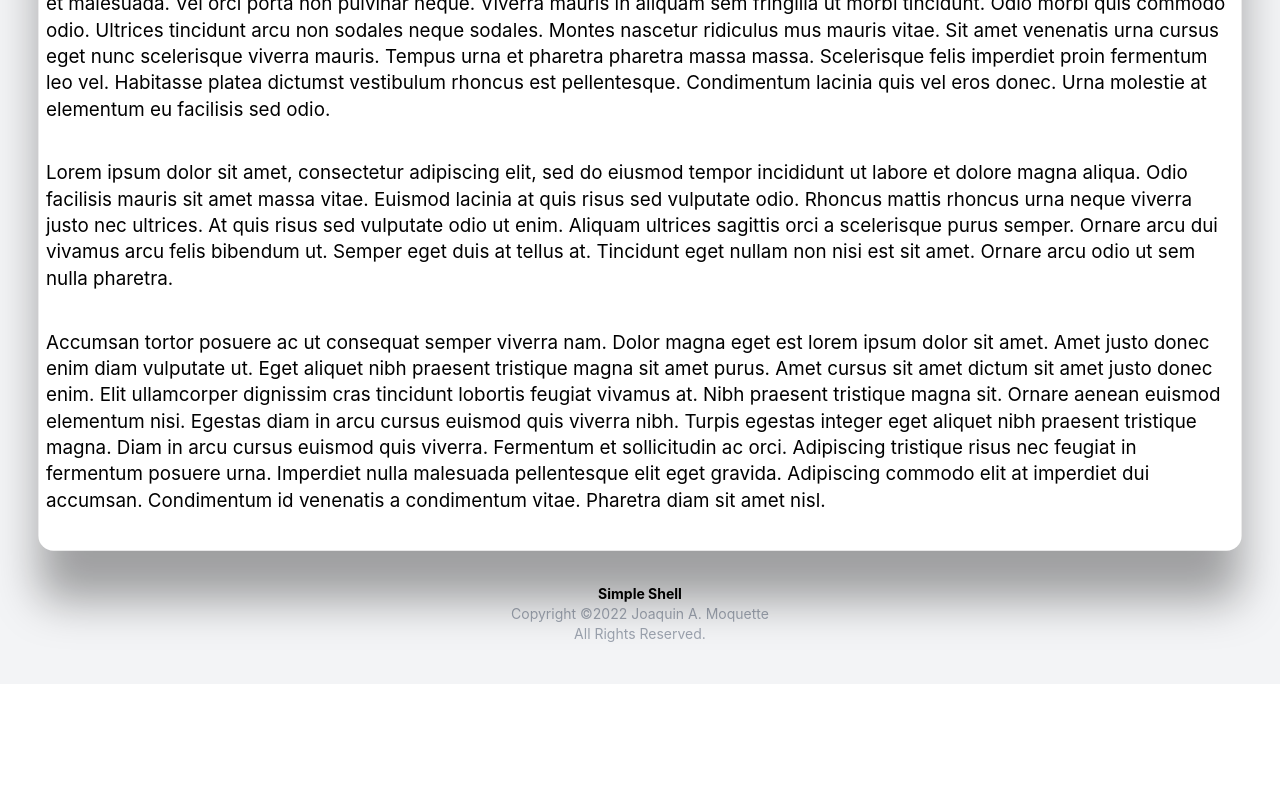
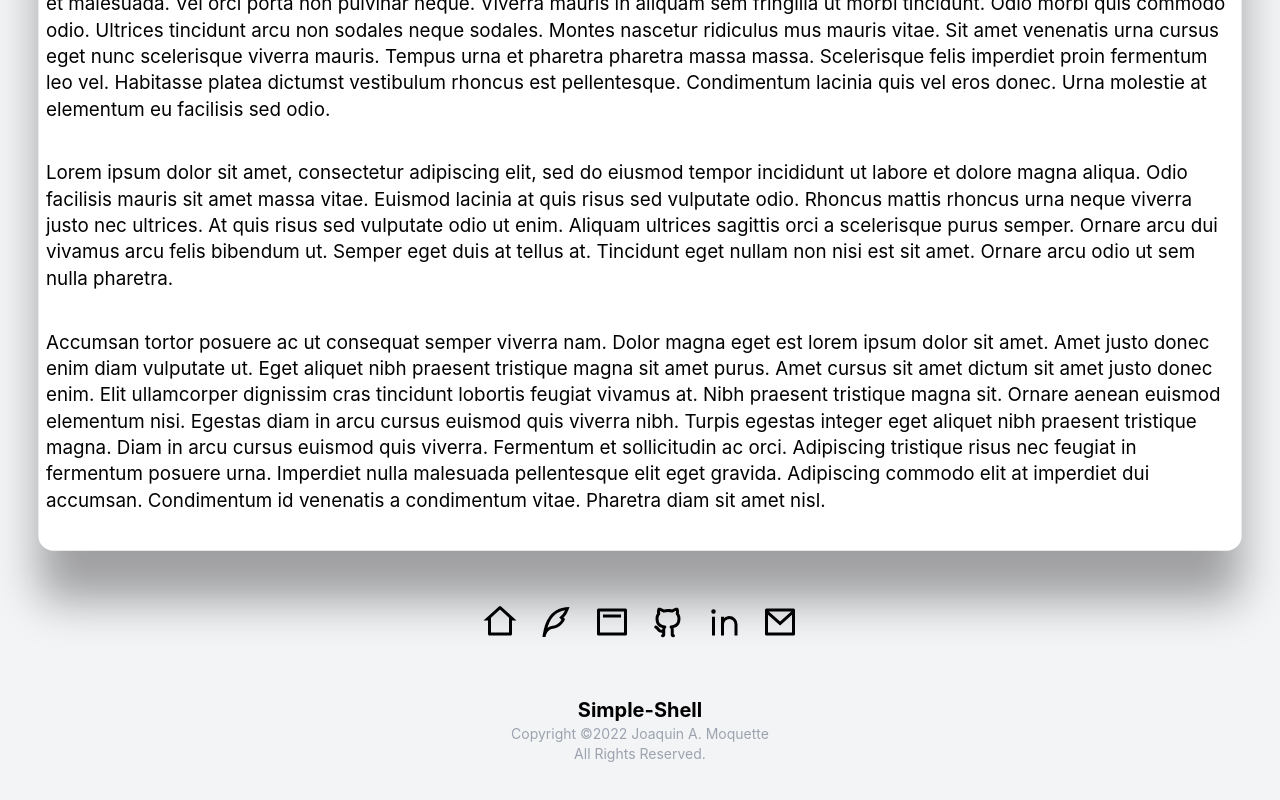
Before and after one commit to moquette/simple-shell, a React app: page /portfolio in a window 1280 px wide. Shown: the part 524-1324 px from the top of the page. Before the commit the page ends 1208 px from the top, so only its background shows below. Built offline with nearby package versions, Linux system fonts and the light colour scheme; a web font is replaced by a local one.

Commit message:
footer icon

```diff
--- a/package.json
+++ b/package.json
@@ -25,7 +25,8 @@
     "@types/aos": "^3.0.4",
     "aos": "^2.3.4",
     "react": "^18.0.0",
-    "react-dom": "^18.0.0"
+    "react-dom": "^18.0.0",
+    "react-icons": "^4.3.1"
   },
   "devDependencies": {
     "@pmmmwh/react-refresh-webpack-plugin": "^0.5.5",
--- a/src/components/Footer.tsx
+++ b/src/components/Footer.tsx
@@ -1,15 +1,60 @@
 import React from 'react'
+import {NavLink} from 'react-router-dom'
+import {
+  RiHome2Line,
+  RiQuillPenLine,
+  RiLayoutTop2Line,
+  RiLinkedinLine,
+  RiGithubLine,
+  RiMailLine,
+} from 'react-icons/ri'
 
 export default function Footer() {
   return (
+    <footer>
+      <div className="flex flex-row items-center justify-center mt-5 mb-14 text-4xl space-x-5">
+        <NavLink to="/" className="navbar-link">
+          <RiHome2Line />
+        </NavLink>
+        <NavLink to="/resume" className="navbar-link">
+          <RiQuillPenLine />
+        </NavLink>
+        <NavLink to="/portfolio" className="navbar-link">
+          <RiLayoutTop2Line />
+        </NavLink>
+        <a
+          href="https://github.com/moquette/"
+          target="_blank"
+          className="navbar-link"
+          rel="noreferrer"
+        >
+          <RiGithubLine />
+        </a>
+        <a
+          href="https://www.linkedin.com/in/jmoquette/"
+          target="_blank"
+          className="navbar-link"
+          rel="noreferrer"
+        >
+          <RiLinkedinLine />
+        </a>
+        <a
+          href="mailto:Joaquin A. Moquette<joaquin@moquette.us>?subject=Let's talk"
+          target="_blank"
+          className="navbar-link"
+          rel="noreferrer"
+        >
+          <RiMailLine />
+        </a>
+      </div>
+      <h6>Simple-Shell</h6>
       <p className="text-sm text-center pt-0 pb-10">
-      <span className="font-bold text-center">Simple Shell</span>
-      <br />
         <span className="text-gray-400">
           Copyright &copy;{new Date().getFullYear()} Joaquin A. Moquette
           <br />
           All Rights Reserved.
         </span>
       </p>
+    </footer>
   )
 }
--- a/src/styles/app.scss
+++ b/src/styles/app.scss
@@ -26,3 +26,9 @@
   transform: scale(0.94);
   border-radius: 1rem;
 }
+
+footer {
+  h6 {
+    @apply text-xl font-bold text-center;
+  }
+}
--- a/src/styles/popover.scss
+++ b/src/styles/popover.scss
@@ -8,13 +8,13 @@
   .popover-panel {
     @apply absolute left-full z-10 mt-4 w-screen max-w-xs -translate-x-full transform;
     .wrapper {
-      @apply relative overflow-hidden rounded-lg  ring-1 ring-gray-200;
+      @apply relative overflow-hidden rounded-lg  ring-1 ring-gray-200 shadow-xl;
       > div {
         @apply relative grid gap-2 rounded-lg bg-white p-2;
       }
     }
     .navbar-link {
-      @apply py-4  w-full  rounded-lg p-2 text-center font-bold transition ease-in-out duration-150;
+      @apply w-full rounded-lg p-2 font-bold transition ease-in-out duration-150 text-lg;
       &.active {
         @apply bg-black text-white;
       }
```
Also changed, not shown: .pnp.cjs, 1 other file (tests, documents, lock files or other folders). Lines whose indentation alone changed are shown as unchanged.
